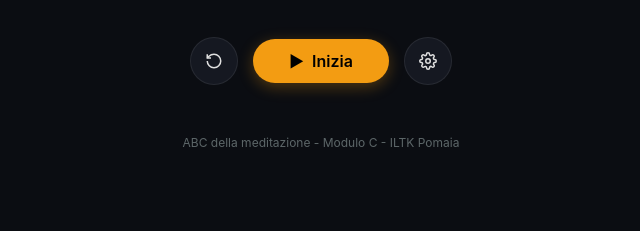
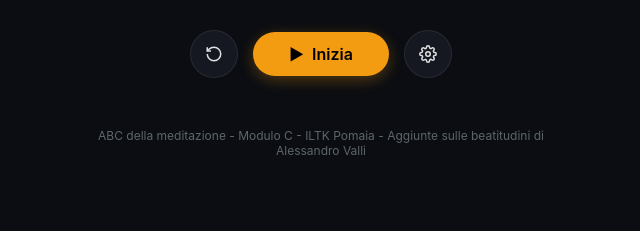
Before and after one commit to TagtTheSpellcaster/Meditation-Timer, a plain HTML site: page index.html in a window 1280 px wide. Shown: the part 569-800 px from the top of the page, without its empty margins (319-959 px from the left). Drawn offline with nearby package versions, Linux system fonts and the light colour scheme.

Commit message:
Update index.html

```diff
--- a/index.html
+++ b/index.html
@@ -396,7 +396,7 @@
 
     <!-- Footer in fondo -->
     <footer class="footer-text">
-      ABC della meditazione - Modulo C - ILTK Pomaia
+      ABC della meditazione - Modulo C - ILTK Pomaia - Aggiunte sulle beatitudini di Alessandro Valli
     </footer>
   </div>
 
```
